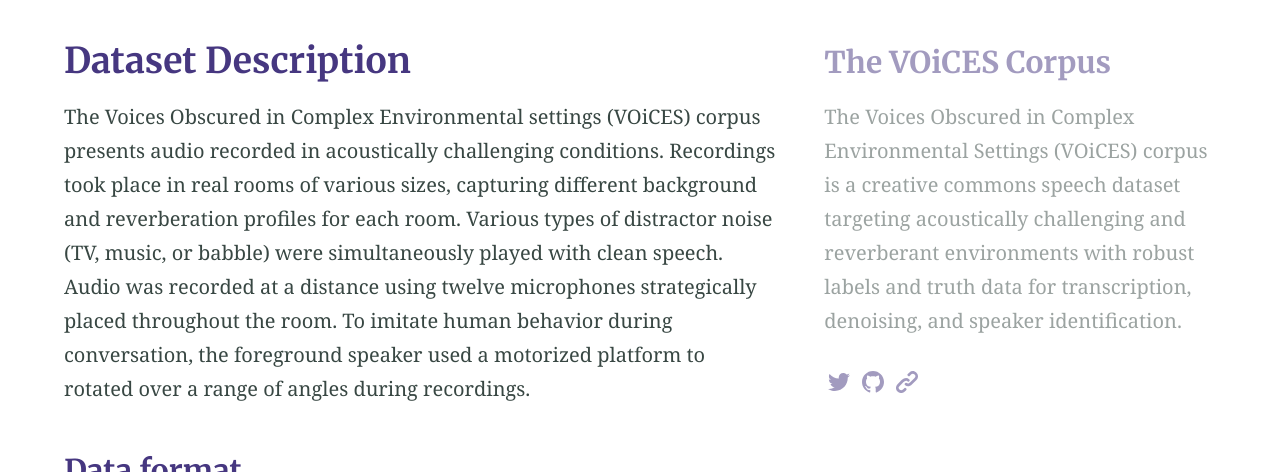
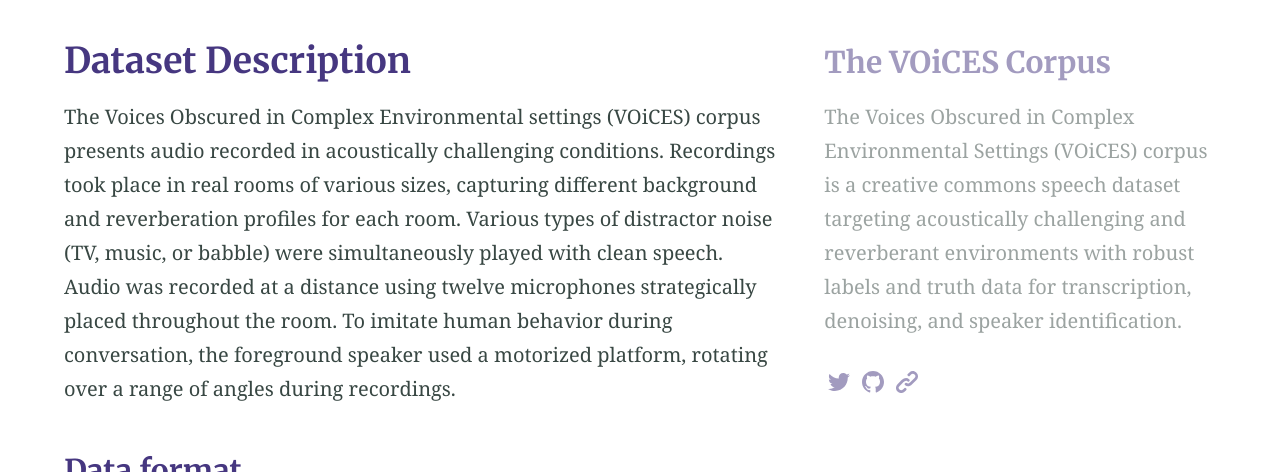
Before and after one commit to IQTLabs/voices, a Jekyll site: the page built from reading.md, in a window 1280 px wide and 900 px high, cut to the strip 428-900 px from the top of the window. Built offline with Jekyll 4.4.1, drawn with Linux system fonts in a browser that asks for light colours; our own code applies the rules of GitHub Pages for plain Markdown files.

Commit message:
update data desc

```diff
--- a/reading.md
+++ b/reading.md
@@ -16,7 +16,7 @@ various sizes, capturing different background and reverberation profiles for eac
 room. Various types of distractor noise (TV, music, or babble) were simultaneously
 played with clean speech. Audio was recorded at a distance using twelve microphones
 strategically placed throughout the room. To imitate human behavior during conversation,
-the foreground speaker used a motorized platform to rotated over a range of angles during recordings.
+the foreground speaker used a motorized platform, rotating over a range of angles during recordings.
 
 
 ### Data format
```
